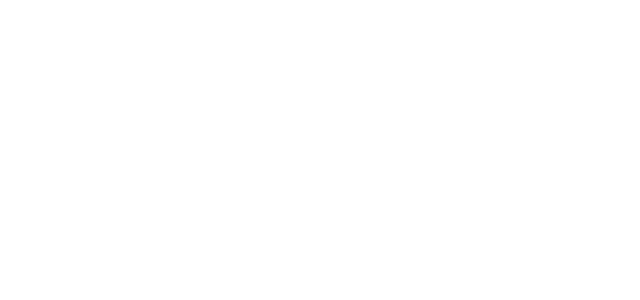
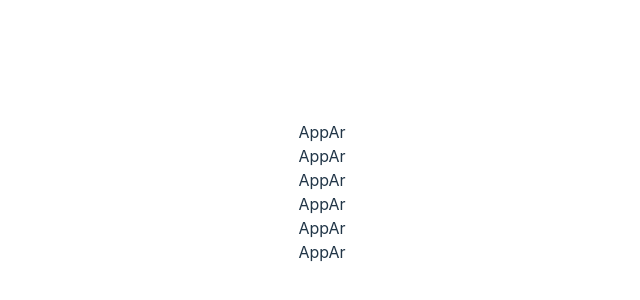
Before and after one commit to kepapujana/2-Frontend-Ecommerce, a React (Vite) app: page / in a window 1280 px wide. Shown: the part 208-508 px from the top of the page, without its empty margins (318-958 px from the left). Built offline with nearby package versions, Linux system fonts and the light colour scheme.

Commit message:
example app

```diff
--- a/src/App.jsx
+++ b/src/App.jsx
@@ -1,16 +1,22 @@
-import { useState } from 'react'
-import reactLogo from './assets/react.svg'
-import viteLogo from '/vite.svg'
-import './App.css'
+import { useState } from "react";
+import reactLogo from "./assets/react.svg";
+import viteLogo from "/vite.svg";
+import "./App.css";
+import AppAr from "./views/AppAr";
 
 function App() {
-  const [count, setCount] = useState(0)
+  const [count, setCount] = useState(0);
 
   return (
     <>
-
+      <AppAr />
+      <AppAr />
+      <AppAr />
+      <AppAr />
+      <AppAr />
+      <AppAr />
     </>
-  )
+  );
 }
 
-export default App
+export default App;
--- /dev/null
+++ b/src/views/AppAr.jsx
@@ -0,0 +1,7 @@
+import React from "react";
+
+function AppAr() {
+  return <div>AppAr</div>;
+}
+
+export default AppAr;
```
